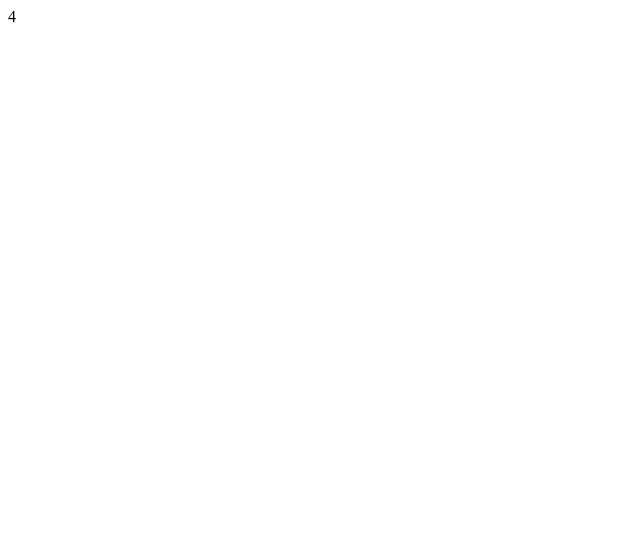
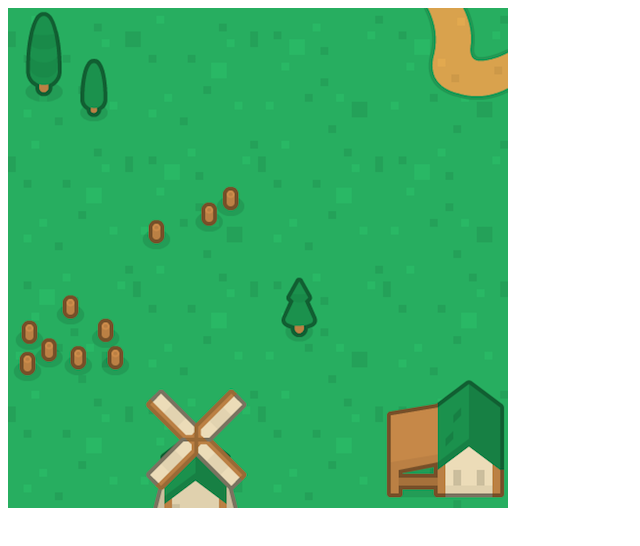
Before and after one commit to diegoyon/villa, a plain HTML site: page index.html in a window 1280 px wide. Shown: the whole page, without its empty margins (0-640 px from the left). Drawn offline with Linux system fonts and the light colour scheme.

Commit message:
se puso la vaca en un lugar random

```diff
--- a/index.html
+++ b/index.html
@@ -7,6 +7,7 @@
   <title>Villa</title>
 </head>
 <body>
+  <canvas width="500" height="500" id="villa"></canvas>
   <script src="script.js"></script>
 </body>
 </html>
--- a/script.js
+++ b/script.js
@@ -1,5 +1,59 @@
-let z = aleatorio(5,0);
-document.write(z);
+let vp = document.getElementById("villa");
+let papel = vp.getContext("2d");
+let cantidad = aleatorio(5,10);
+
+let fondo = {
+  url: "tile.png",
+  cargaOK: false
+}
+
+fondo.imagen = new Image();
+fondo.imagen.src = fondo.url;
+fondo.imagen.addEventListener("load", cargarFondo);
+
+let vaca = {
+  url: "vaca.png",
+  cargaOK: false
+};
+
+vaca.imagen = new Image();
+vaca.imagen.src = vaca.url;
+vaca.imagen.addEventListener("load", cargarVacas);
+
+
+function dibujar(){
+  if(fondo.cargaOK){
+    papel.drawImage(fondo.imagen, 0, 0);
+  }
+  for(let i=0; i<cantidad; i++){
+    if(vaca.cargaOK){
+      let x = aleatorio(0,420);
+      let y = aleatorio(0,420);
+      console.log(x);
+      console.log(y);
+      papel.drawImage(vaca.imagen, x, y);
+    }
+  }
+
+}
+
+function cargarFondo(){
+  fondo.cargaOK = true;
+  dibujar();
+}
+
+function cargarVacas(){
+  vaca.cargaOK = true;
+}
+
+function cargarPollos(){
+  papel.drawImage(pollo, 20, 20)
+}
+
+function cargarCerdos(){
+  papel.drawImage(cerdo, 50, 50)
+}
+
 
 function aleatorio(min, max){
   let resultado;
```
